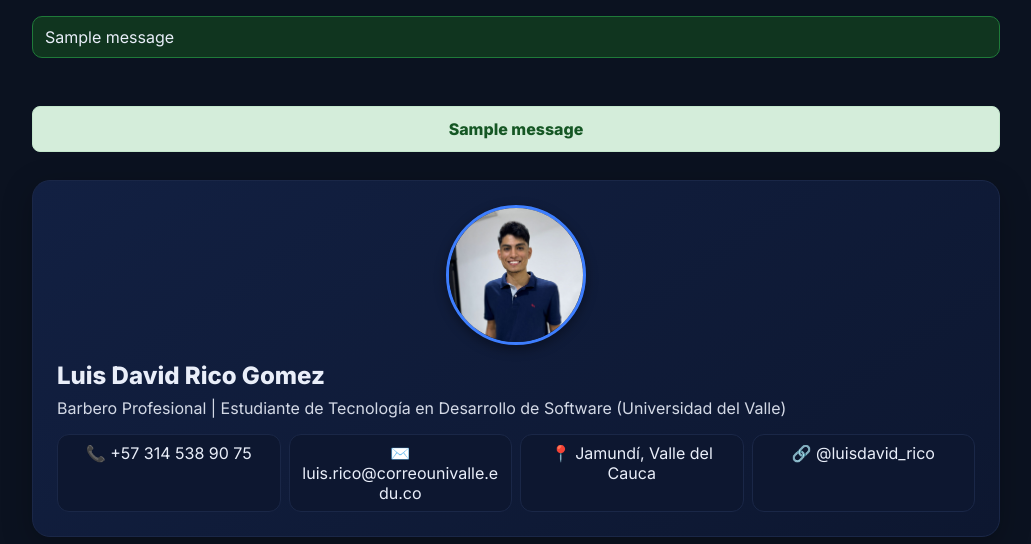
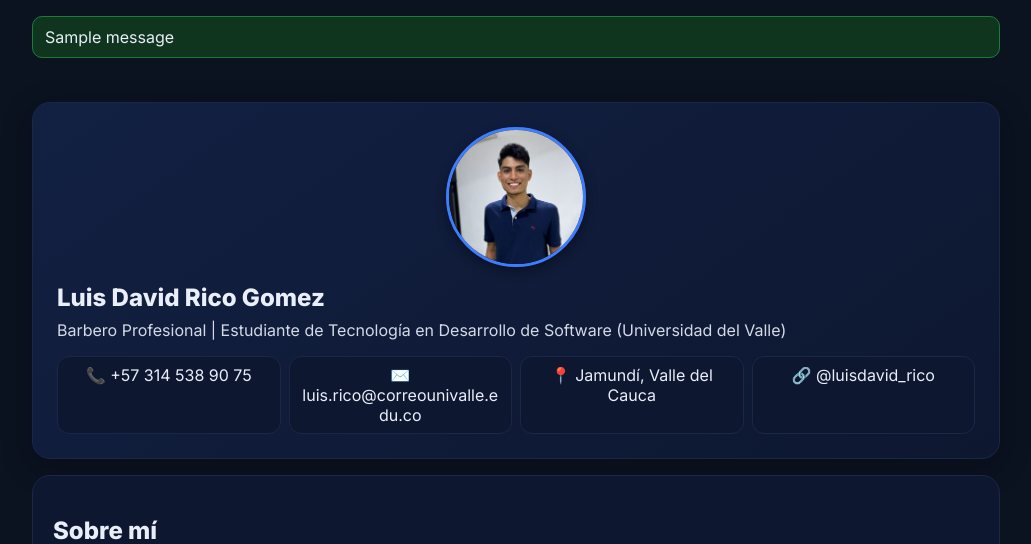
Before and after one commit to LuisdaUV/Curriculum, a Flask app: page / in a window 1280 px wide. Shown: the part 45-589 px from the top of the page, without its empty margins (124-1155 px from the left). Run offline with Flask 3, Linux system fonts and the light colour scheme; one stand-in notice (Sample message) is shown.

Commit message:
Update index.html

```diff
--- a/templates/index.html
+++ b/templates/index.html
@@ -1,16 +1,6 @@
 {% extends "base.html" %}
 {% block content %}
 
-<!-- 🔹 Mostrar mensajes flash -->
-{% with messages = get_flashed_messages(with_categories=true) %}
-  {% if messages %}
-    <div class="flash-messages">
-      {% for category, message in messages %}
-        <div class="alert {{ category }}">{{ message }}</div>
-      {% endfor %}
-    </div>
-  {% endif %}
-{% endwith %}
 
 <section id="inicio" class="hero">
   <div class="hero-card">
```
